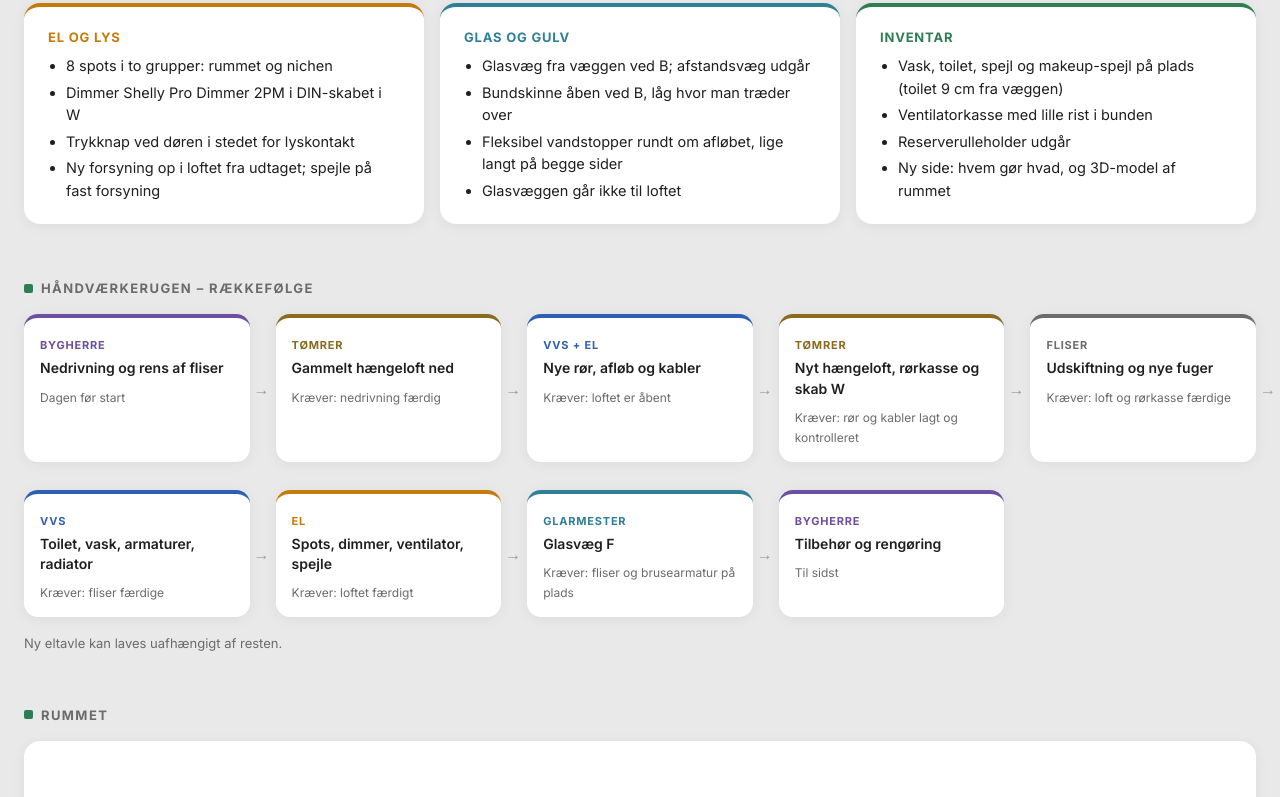
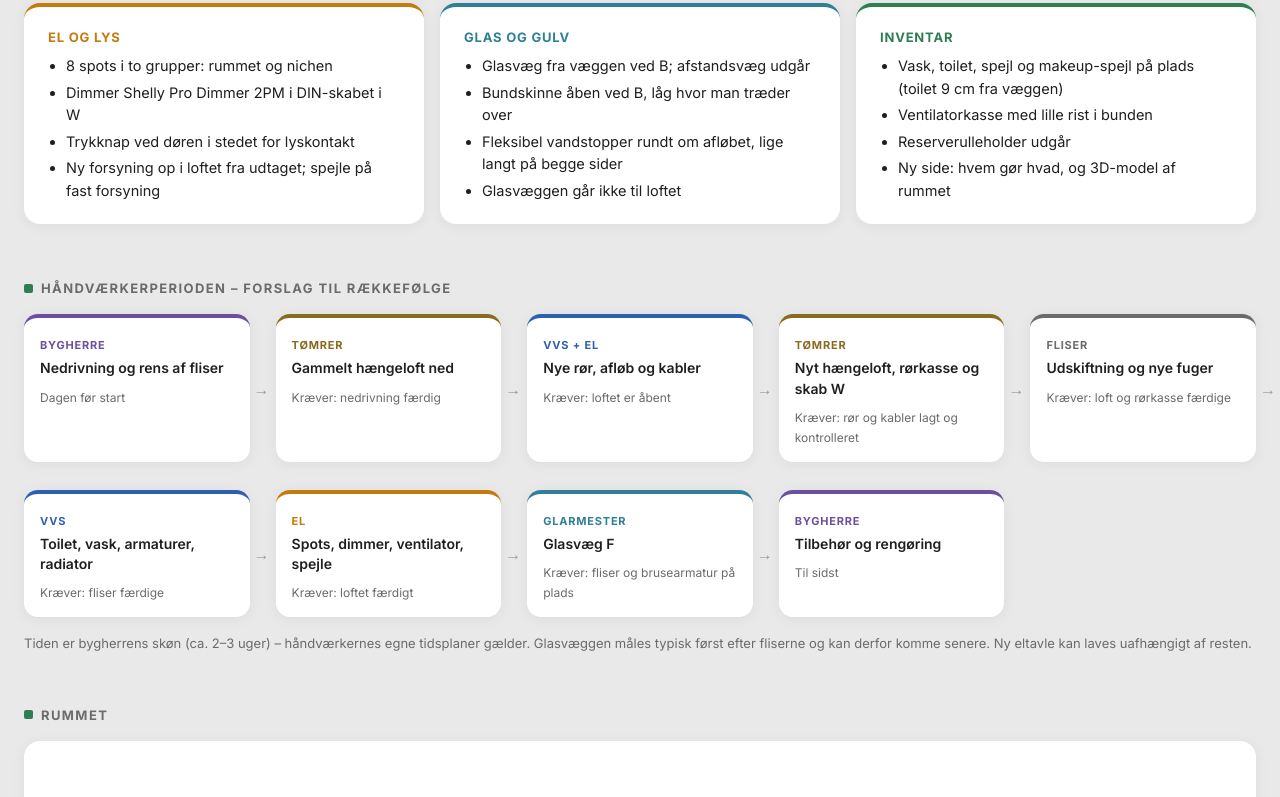
Before and after one commit to ACORELL/bad_2026_public, a plain HTML site: page index.html in a window 1280 px wide. Shown: the part 1122-1919 px from the top of the page. Drawn offline with Linux system fonts and the light colour scheme.

Commit message:
Håndværkerperiode: skøn ca. 2–3 uger
Co-Authored-By: Claude Opus 5.5 <noreply@anthropic.com>

```diff
--- a/index.html
+++ b/index.html
@@ -908,7 +908,7 @@
       <li><b>Køb</b></li>
       <li><b>Klar til start</b>alt leveret</li>
       <li><b>Nedrivning</b>bygherre</li>
-      <li><b>Håndværkerugen</b>ca. en uge</li>
+      <li><b>Håndværkerperioden</b>skøn: 2–3 uger</li>
       <li><b>Afslutning</b>bygherre</li>
     </ol>
   </div>
@@ -957,7 +957,7 @@
     </ul></div>
   </div>
 
-  <h2>Håndværkerugen – rækkefølge</h2>
+  <h2>Håndværkerperioden – forslag til rækkefølge</h2>
   <ol class="flow">
     <li style="--c:var(--purple)"><span class="fag">Bygherre</span><span class="hvad">Nedrivning og rens af fliser</span><span class="kraever">Dagen før start</span></li>
     <li style="--c:var(--c-tomrer)"><span class="fag">Tømrer</span><span class="hvad">Gammelt hængeloft ned</span><span class="kraever">Kræver: nedrivning færdig</span></li>
@@ -969,7 +969,7 @@
     <li style="--c:var(--c-glas)"><span class="fag">Glarmester</span><span class="hvad">Glasvæg F</span><span class="kraever">Kræver: fliser og brusearmatur på plads</span></li>
     <li style="--c:var(--purple)"><span class="fag">Bygherre</span><span class="hvad">Tilbehør og rengøring</span><span class="kraever">Til sidst</span></li>
   </ol>
-  <p class="note-lille">Ny eltavle kan laves uafhængigt af resten.</p>
+  <p class="note-lille">Tiden er bygherrens skøn (ca. 2–3 uger) – håndværkernes egne tidsplaner gælder. Glasvæggen måles typisk først efter fliserne og kan derfor komme senere. Ny eltavle kan laves uafhængigt af resten.</p>
 
   <h2>Rummet</h2>
   <div class="kort plankort" id="forside-plan"></div>
```
